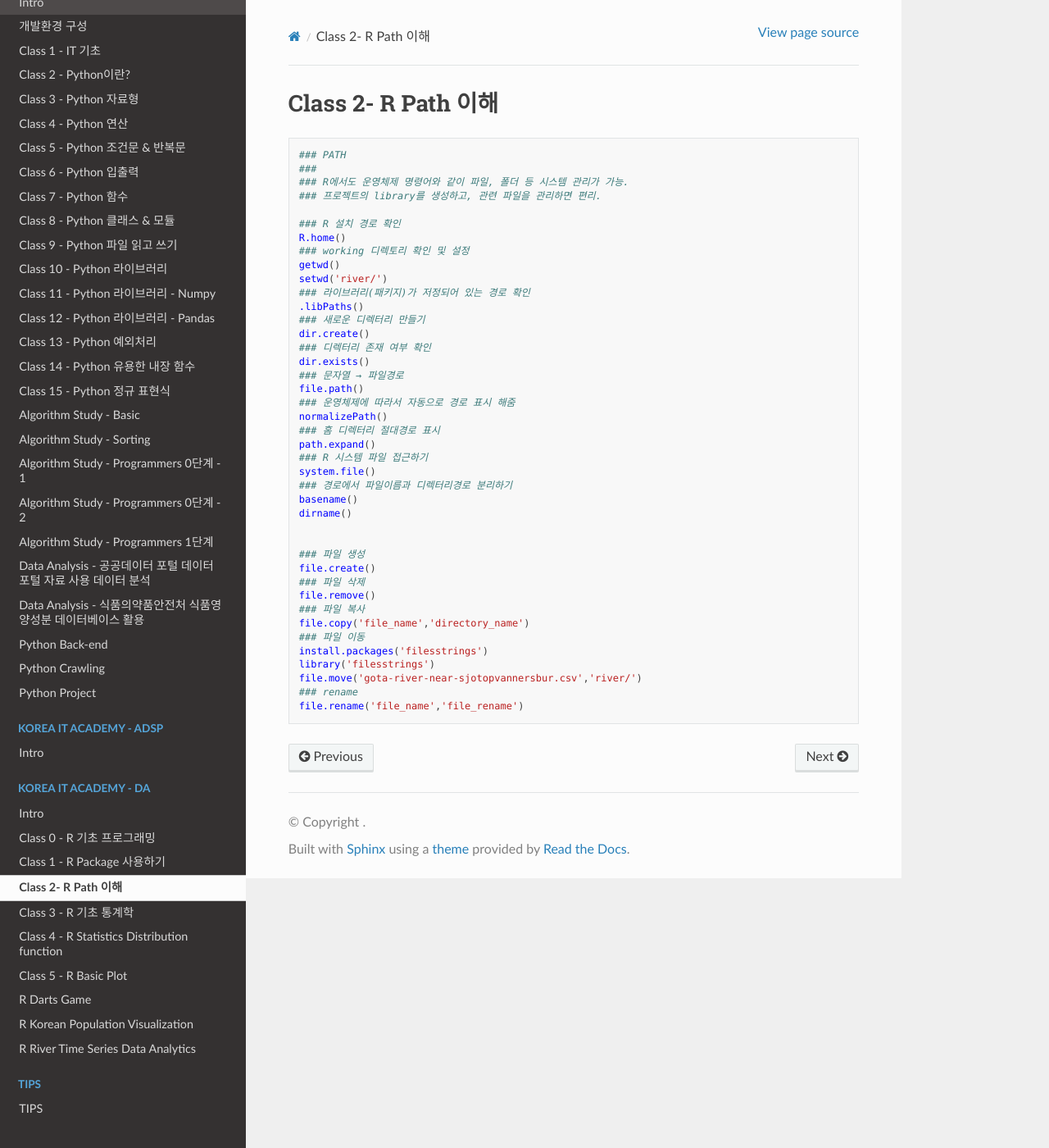
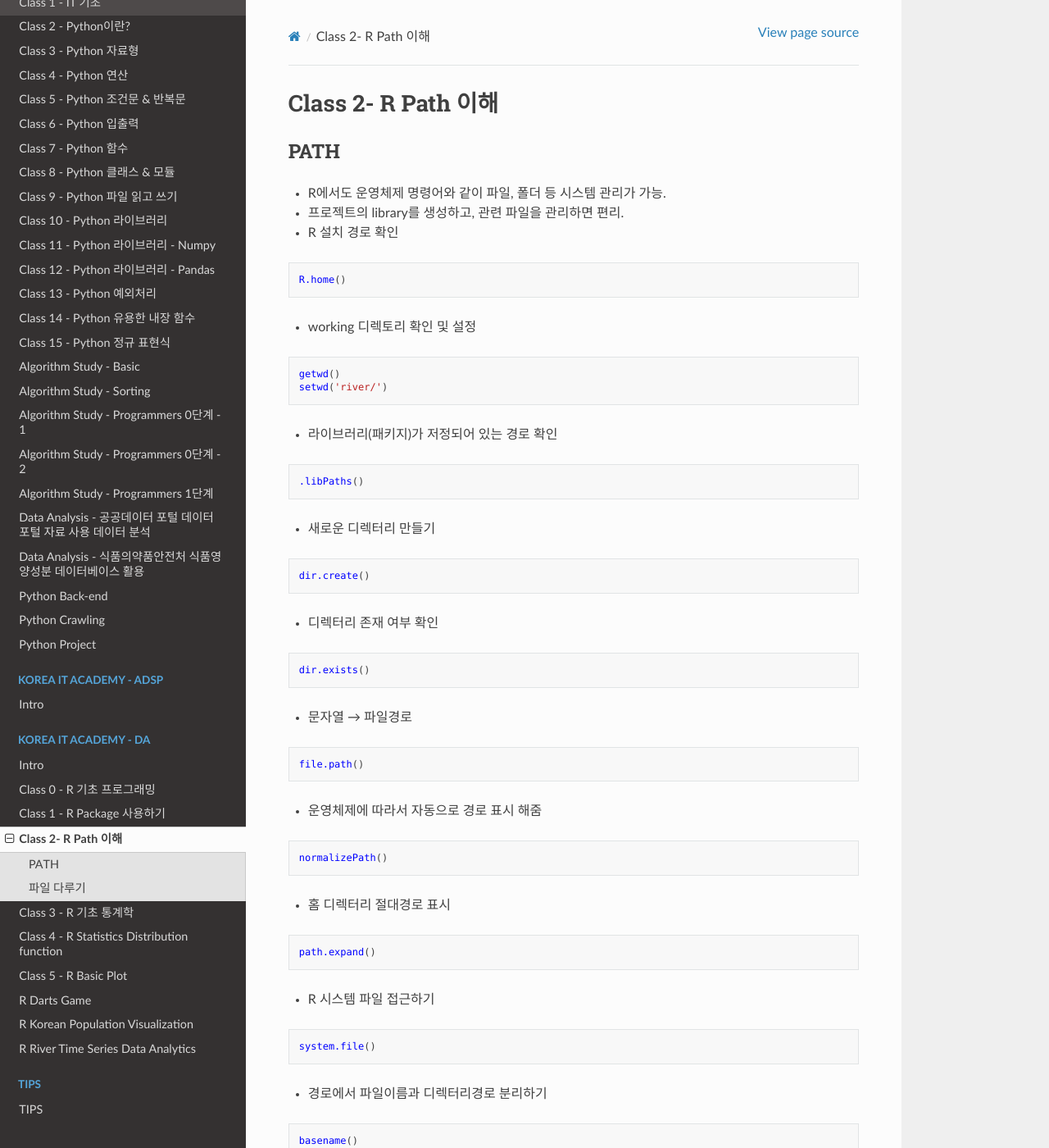
Before and after one commit to JeongSooNa/JeongSooNa-Docs, a Sphinx documentation site: the page built from docs/Korea_IT_Academy-DA/class_2.md, in a window 1280 px wide and 1400 px high. Shown: the whole window at 82% size. Built offline with Sphinx 7.4.7 and the Read the Docs theme 3.1.0, drawn with Linux system fonts in a browser that asks for light colours; pages that are not in the unit, such as notebooks, are missing from menus; some of the changed text lies outside the part shown.

Commit message:
update docs

````diff
--- a/docs/Korea_IT_Academy-DA/class_2.md
+++ b/docs/Korea_IT_Academy-DA/class_2.md
@@ -1,45 +1,87 @@
 # Class 2- R Path 이해
 
+### PATH
+
+- R에서도 운영체제 명령어와 같이 파일, 폴더 등 시스템 관리가 가능.
+- 프로젝트의 library를 생성하고, 관련 파일을 관리하면 편리.
+
+- R 설치 경로 확인
 ```r
-### PATH
-###
-### R에서도 운영체제 명령어와 같이 파일, 폴더 등 시스템 관리가 가능.
-### 프로젝트의 library를 생성하고, 관련 파일을 관리하면 편리.
+R.home()
+```
 
-### R 설치 경로 확인
-R.home()
-### working 디렉토리 확인 및 설정
+- working 디렉토리 확인 및 설정
+```r
 getwd()
 setwd('river/')
-### 라이브러리(패키지)가 저정되어 있는 경로 확인
+```
+
+- 라이브러리(패키지)가 저정되어 있는 경로 확인
+```r
 .libPaths()
-### 새로운 디렉터리 만들기
+```
+
+- 새로운 디렉터리 만들기
+```r
 dir.create()
-### 디렉터리 존재 여부 확인
+```
+
+- 디렉터리 존재 여부 확인
+```r
 dir.exists()
-### 문자열 → 파일경로
+```
+
+- 문자열 → 파일경로
+```r
 file.path()
-### 운영체제에 따라서 자동으로 경로 표시 해줌
+```
+
+- 운영체제에 따라서 자동으로 경로 표시 해줌
+```r
 normalizePath()
-### 홈 디렉터리 절대경로 표시
+```
+
+- 홈 디렉터리 절대경로 표시
+```r
 path.expand()
-### R 시스템 파일 접근하기
+```
+
+- R 시스템 파일 접근하기
+```r
 system.file()
-### 경로에서 파일이름과 디렉터리경로 분리하기
+```
+
+- 경로에서 파일이름과 디렉터리경로 분리하기
+```r
 basename()
 dirname()
+```
 
+### 파일 다루기
 
-### 파일 생성
+- 파일 생성
+```r
 file.create()
-### 파일 삭제
+```
+
+- 파일 삭제
+```r
 file.remove()
-### 파일 복사
+```
+
+- 파일 복사
+```r
 file.copy('file_name','directory_name')
-### 파일 이동
+```
+
+- 파일 이동
+```r
 install.packages('filesstrings')
 library('filesstrings')
 file.move('gota-river-near-sjotopvannersbur.csv','river/')
-### rename
+```
+
+- rename
+```r
 file.rename('file_name','file_rename')
 ```
````
Also changed, not shown: docs/Korea_IT_Academy-DA/class_4.md (+6 -7 lines), docs/Korea_IT_Academy-DA/darts.md (+2 -0 lines), docs/Korea_IT_Academy-DA/korean_population.md (+2 -0 lines), docs/Korea_IT_Academy-DA/river.md (+2 -0 lines).
